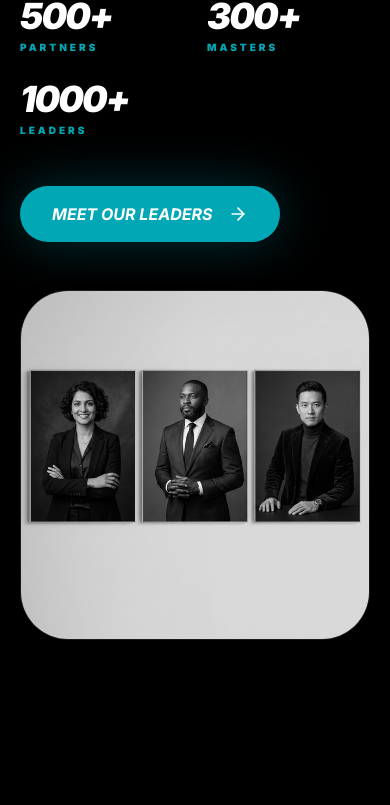
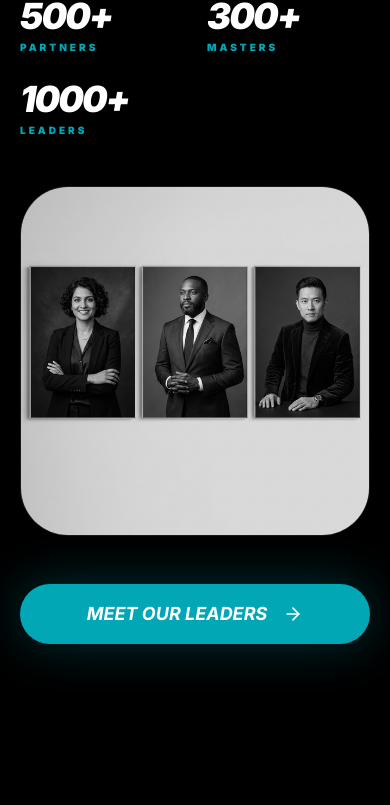
Before and after one commit to aipm-akshitgoel/AI-Blog-Generator, a Next.js app: page /test-template in a window 390 px wide. Shown: the part 1577-2382 px from the top of the page. Built offline with nearby package versions, Linux system fonts and the light colour scheme; a web font is replaced by a local one.

Commit message:
style: move CTA below the stats and leaders grid for better mobile flow

```diff
--- a/src/components/parul/StatsAndLeaders.tsx
+++ b/src/components/parul/StatsAndLeaders.tsx
@@ -23,7 +23,7 @@ const StatsAndLeaders: React.FC = () => {
                             Access 300+ CXO-led sessions featuring experts from Google, Meta, McKinsey, and more.
                         </p>
 
-                        <div className="grid grid-cols-2 sm:grid-cols-3 gap-6 md:gap-8 mb-12">
+                        <div className="grid grid-cols-2 sm:grid-cols-3 gap-6 md:gap-8">
                             <div className="flex flex-col items-start">
                                 <div className="text-4xl md:text-5xl font-black italic mb-1 uppercase tracking-tighter text-white">500+</div>
                                 <div className="text-[10px] font-black uppercase tracking-[0.3em] text-[#02a7b6]">Partners</div>
@@ -37,10 +37,6 @@ const StatsAndLeaders: React.FC = () => {
                                 <div className="text-[10px] font-black uppercase tracking-[0.3em] text-[#02a7b6]">Leaders</div>
                             </div>
                         </div>
-
-                        <a href="#" className="btn-primary flex items-center w-fit px-8 py-4 rounded-full text-base md:text-lg font-black italic uppercase shadow-[0_0_50px_rgba(2,167,182,0.3)] group/btn no-underline">
-                            Meet Our Leaders <ArrowRight className="w-5 h-5 group-hover/btn:translate-x-3 transition-transform ml-2" />
-                        </a>
                     </motion.div>
 
                     <motion.div
@@ -52,6 +48,17 @@ const StatsAndLeaders: React.FC = () => {
                         <img src="/assets/leaders.png" alt="Industry Leaders" className="w-full h-auto grayscale hover:grayscale-0 transition-all duration-700" />
                     </motion.div>
                 </div>
+
+                <motion.div
+                    initial={{ opacity: 0, y: 20 }}
+                    whileInView={{ opacity: 1, y: 0 }}
+                    transition={{ duration: 0.8 }}
+                    className="mt-12 md:mt-20 flex justify-center"
+                >
+                    <a href="#" className="btn-primary flex items-center justify-center w-full md:w-fit px-8 md:px-12 py-5 rounded-full text-lg md:text-xl font-black italic uppercase shadow-[0_0_50px_rgba(2,167,182,0.3)] group/btn no-underline">
+                        Meet Our Leaders <ArrowRight className="w-5 h-5 md:w-6 md:h-6 group-hover/btn:translate-x-3 transition-transform ml-2" />
+                    </a>
+                </motion.div>
             </div>
         </section>
     );
```
